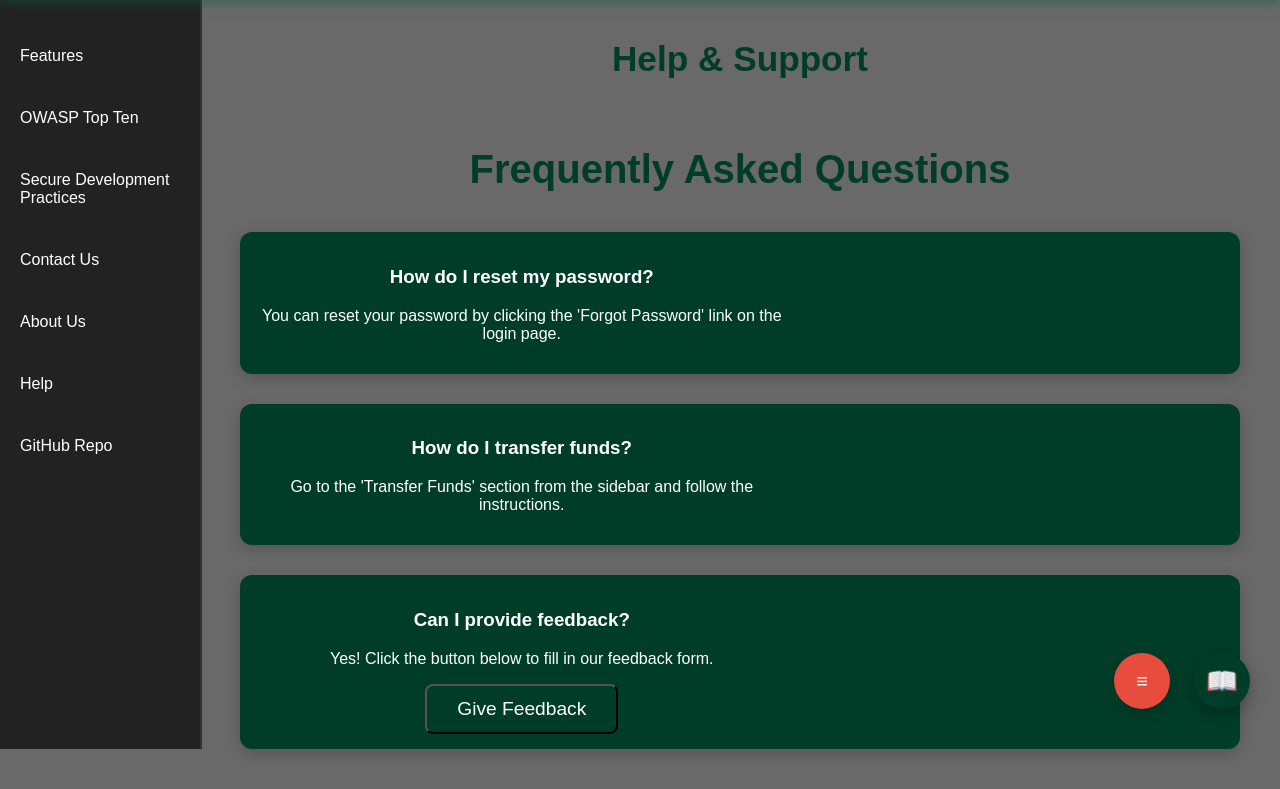
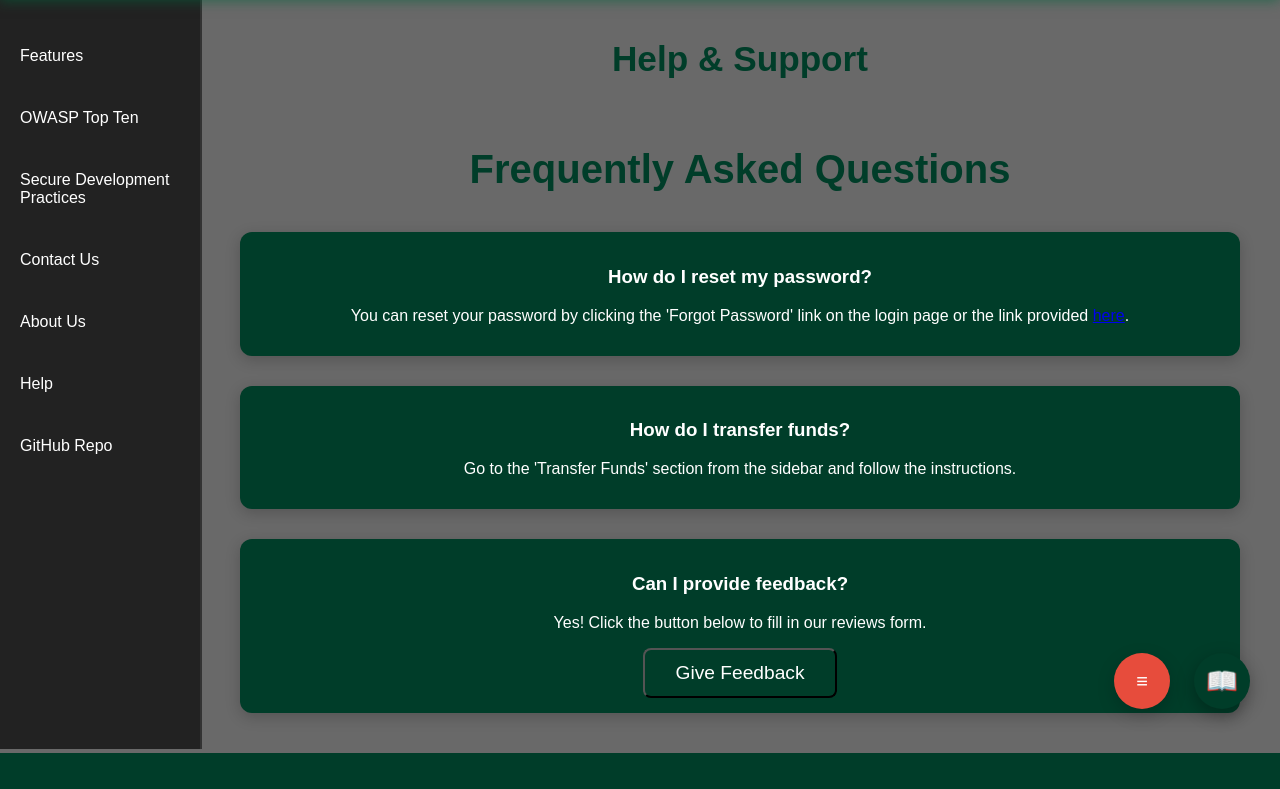
Before and after one commit to NZShroomy/Vulnerable-Web-app, a Flask app: page /help in a window 1280 px wide. Shown: the part 71-860 px from the top of the page. After the commit the page ends 824 px from the top, so only its background shows below. Run offline with Flask 3, Linux system fonts and the light colour scheme.

Commit message:
Tweaks to attacks
few css tewaks and expanding on the attacks for more clear instructions

```diff
--- a/login.py
+++ b/login.py
@@ -25,7 +25,7 @@ def login():
             session['session_id'] = 12345
             session['auth_level'] = user[0]
             flash("Login successful", "success")
-            return redirect(url_for('homepage')) #no login state kept
+            return redirect(url_for('homepage'))
         else:
             flash("Invald user credentials", "error")
             return redirect(url_for('login_bp.login'))
--- a/static/attackbutton.js
+++ b/static/attackbutton.js
@@ -16,46 +16,46 @@ document.addEventListener("DOMContentLoaded", () => {
   // If this page doesn't have the FAB, exit safely
   if (!fab || !menu || !toggle) return;
 
-  // Vulnerability data stored safely in JS
+  // Vulnerability data
   const vulnInfo = {
     sqli: {
       title: "SQL Injection",
       subtitle: "Inserting malicious SQL into database queries",
       execute: "SQL injection is performed by manipulating input fields to include SQL commands that the database will execute.<br><br>Example: <code>' OR '1'='1';--</code> to bypass login and anything in the password field.",
-      consequences: "Dump the entire database<br> Modify or delete data<br>Bypass authentication",
-      prevention: "Use prepared statements<br> Never concatenate SQL strings<br>Validate all inputs"
+      consequences: "A malicious user could dump the entire database which would cause downtimes or at worst loss of all data.<br> Modify or delete data which could lead to fraud and <br>Bypass authentication",
+      prevention: "Use prepared statements<br> Never build queries by concatenating strings <br>Validate all inputs only allowing certain characters where possible and implemneting length restrictions.<br><br> In our application we use a directly concatenated query which is vulnerable to SQLi instead of using prepared statments.<br><br> Example of vulnerable code:<br><code>query = f\"SELECT * FROM users WHERE username = '\" + username + \"' AND password = '\" + password + \"'\"</code><br><br> Example of secure code:<br><code>query = \"SELECT * FROM users WHERE username = ? AND password = ?\"<br>cursor.execute(query, (username, password))</code>"
     },
 
     auth: {
       title: "Broken User Authentication",
       subtitle: "Flaws in login and session handling",
-      execute: "For this vulnerability, attackers exploit weaknesses in the authentication process.<br> In this application we have no password policies so passwords can be any length and insecure. <br> This allows brute force attacks to be more effective.",
+      execute: "For this vulnerability, attackers exploit weaknesses in the authentication process.<br> In this application we have no password policies so passwords can be any length and insecure. <br> This allows brute force attacks to be more effective. Nor do we have multi-factor authentication which would add an extra layer of security.<br><br>Example: An attacker could use automated tools to try many password combinations quickly to gain access to user accounts.",
       consequences: "The consequences of broken authentication include unauthorized access to user accounts, data breaches, and a potential full system compromise.",
-      prevention: "To minimize broken authentication, implement strong session management via cookies, enforce multi-factor authentication, and require strong password policies."
+      prevention: "To minimize broken authentication, implement strong session management via cookies, enforcing multi-factor authentication especially for a application dealing with finacials is critical! Requiring users to create strong passwords via strong password policies."
     },
 
     xss: {
       title: "Cross-Site Scripting (XSS)",
       subtitle: "Injecting malicious JS into other users' pages",
-      execute: "Inject scripts into comments, forms, URLs.",
-      consequences: "Cookie theft, account hijacking.",
-      prevention: "Escape output, CSP headers, sanitization."
+      execute: "Inject scripts into comments, forms, URLs. <br><br>Example: Navigate to the <a href=\"/reviews\">reviews</a> page and enter <code>&lt;script&gt;alert('XSS')&lt;/script&gt;</code> <br> When you view the comment, the script runs. <br> NOTE: Please use the clear reviews button to remove all reviews once completed.",
+      consequences: "Cookie theft, account hijacking. In this app, an attacker could steal session cookies to impersonate users which could cause financial loss.",
+      prevention: "Escape output, CSP headers, sanitization. In this application we can prevent XSS by santizing user inputs using a library such as Bleach from Python or by using output escaping techniques for example < can be escaped to &lt;."
     },
 
     ac: {
       title: "Broken Access Control",
-      subtitle: "Users accessing things they should not",
-      execute: "Changing IDs in URLs to access other accounts.",
-      consequences: "Data leaks, privilege escalation.",
-      prevention: "Proper authorization checks."
+      subtitle: "Users accessing things they should not an example being able to access other users' accounts or hidden pages",
+      execute: "To exploit broken access control, an attacker might manipulate URLs, modify cookies, or alter request parameters to access unauthorized resources.<br><br>Example: In ur application a user is able to access the admin page by simply navigating to /admin even if they are not logged in as an admin.<br>Another example is changing the user ID in the URL to access another user's account details but this feature will come in the future updates.",
+      consequences: "Data leaks, privilege escalation. An attacker could gain administrative privileges and compromise the entire application and its data this could lead to a huge data breach and financial loss.",
+      prevention: "In a real world application one method would be to implement role-based access control (RBAC) to ensure users can only access resources appropriate for their role. <br><br> Having a regular audit of access controls and using the  principle of least privilege method allows minimize potential damage from compromised accounts."
     },
 
     sde: {
       title: "Sensitive Data Exposure",
       subtitle: "Poor protection of stored or transmitted data",
-      execute: "Plaintext passwords, unencrypted traffic.",
-      consequences: "Identity theft, system compromise.",
-      prevention: "TLS, encryption, hashing, key rotation."
+      execute: "In this application sensetive data is being exposed from the broken access control vulnerability.<br><br>Example: If an attacker gains access to another user's account, they can view sensitive information such as personal details and financial data. <br> in this case it is accessing an <a href=\"/admin\">admin page</a> without proper authorization to view sensitive data.",
+      consequences: "Identity theft, system compromise. In this application sensitive data exposure could lead to identity theft and financial fraud if attackers access personal and financial information of users.<br><br> This could lead to a system compromise if admin credentials are exposed.",
+      prevention: "One method would be to implement strong access controls to ensure that only authorized users can access sensitive data. EG: Checking a users role if it does not match then they are given an error. <br><br> Ensuring the encryption of sensitive data both at rest and in transit would help protect it from unauthorized access for a real world application"
     }
   };
 
--- a/static/global.css
+++ b/static/global.css
@@ -794,11 +794,14 @@ color: #333;
 .admin-table th,
 .admin-table td {
     padding: 10px 12px;
-    border: 1px solid #ccc;
+    border: 1px solid #000000;
 }
-
+.admin-table td {
+    background-color: #ffffff;
+    color: #000000;
+}
 .admin-table th {
-    background-color: #f3f3f3;
+    background-color: #000000;
     font-weight: 600;
 }
 
@@ -809,3 +812,19 @@ color: #333;
 .admin-table tr:hover {
     background-color: #f1f5f9;
 }
+
+.help-card {
+    display: flex;
+    align-items: center;
+    gap: 20px;
+    background: #003d29;
+    border-radius: 12px;
+    padding: 15px;
+    box-shadow: 0 4px 15px rgba(0,0,0,0.2);
+    overflow: hidden;
+}
+.help-text {
+    width: 100%;
+    color: white;
+    text-align: center;
+}
--- a/templates/Base.html
+++ b/templates/Base.html
@@ -49,9 +49,8 @@
             <li><a href="{{ url_for('transfer_bp.transfer_funds_page') }}">Transfer Funds</a></li>
             <li><a href="{{ url_for('my_insurance') }}">My Insurance</a></li>
             <li><a href="{{ url_for('attacks') }}">Attacks</a></li>
+            <li><a href="{{ url_for('reviews') }}">Reviews</a></li>
             <li><a href="#Tutorials" id="sidebarTutorials">Tutorials</a></li>
-
-            <!-- These two exist in BOTH menus but must link to real pages when logged in -->
             <li><a href="{{ url_for('aboutus') }}">About Us</a></li>
             <li><a href="{{ url_for('help') }}">Help</a></li>
 
--- a/templates/Help.html
+++ b/templates/Help.html
@@ -9,23 +9,23 @@
 <div class="mycards-container">
     <h2 class="mycards-title">Frequently Asked Questions</h2>
     <div class="mycards-grid">
-        <div class="info-card">
-            <div class="info-text">
+        <div class="help-card">
+            <div class="help-text">
                 <h3>How do I reset my password?</h3>
-                <p>You can reset your password by clicking the 'Forgot Password' link on the login page.</p>
+                <p>You can reset your password by clicking the 'Forgot Password' link on the login page or the link provided <a href="{{ url_for('forgot_bp.forgot_password') }}">here</a>.</p>
             </div>
         </div>
-        <div class="info-card">
-            <div class="info-text">
+        <div class="help-card">
+            <div class="help-text">
                 <h3>How do I transfer funds?</h3>
                 <p>Go to the 'Transfer Funds' section from the sidebar and follow the instructions.</p>
             </div>
         </div>
-        <div class="info-card">
-            <div class="info-text">
+        <div class="help-card">
+            <div class="help-text">
                 <h3>Can I provide feedback?</h3>
-                <p>Yes! Click the button below to fill in our feedback form.</p>
-                <a href="#" class="card-link"><button class="splash-button">Give Feedback</button></a>
+                <p>Yes! Click the button below to fill in our reviews form.</p>
+                <a href="{{ url_for('reviews') }}" class="card-link"><button class="splash-button">Give Feedback</button></a>
             </div>
         </div>
     </div>
```
